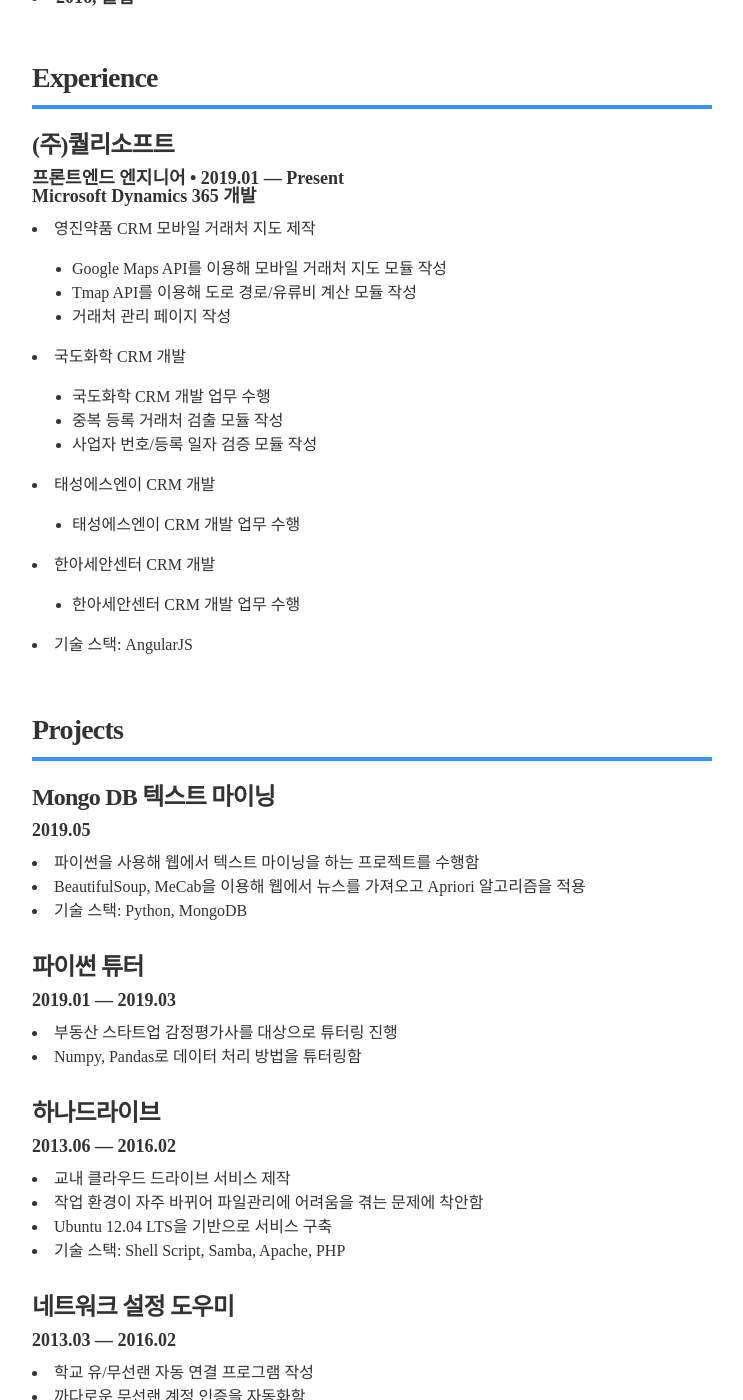
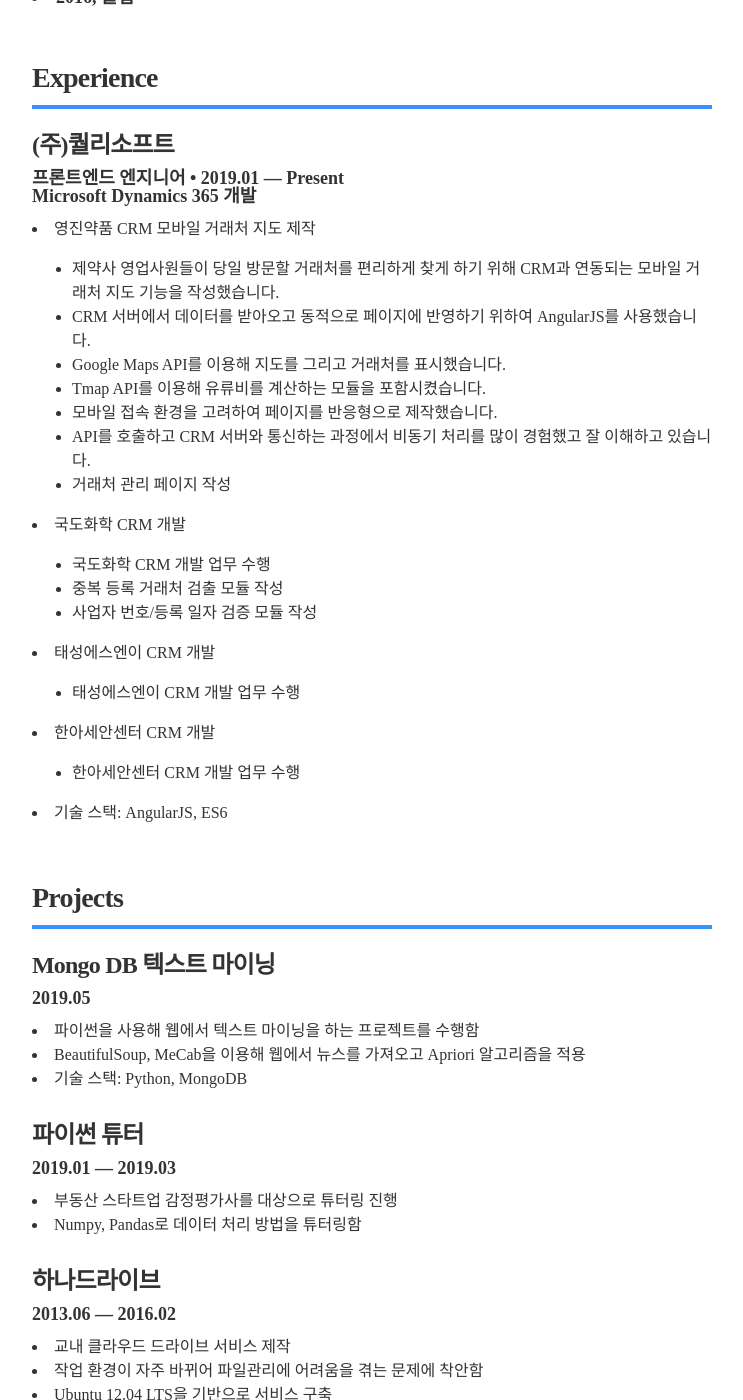
Before and after one commit to proxent/resume2, a Jekyll site: the page built from index.html, in a window 1280 px wide and 1400 px high, scrolled down 704 px. Shown: the whole window, without its empty margins (268-1011 px from the left). Built offline with Jekyll 4.4.1, drawn with Linux system fonts in a browser that asks for light colours.

Commit message:
major update

```diff
--- a/_data/experience.yml
+++ b/_data/experience.yml
@@ -6,8 +6,12 @@
   summary: "
   <li>영진약품 CRM 모바일 거래처 지도 제작</li>
   <ul>
-  <li>Google Maps API를 이용해 모바일 거래처 지도 모듈 작성</li>
-  <li>Tmap API를 이용해 도로 경로/유류비 계산 모듈 작성</li>
+  <li>제약사 영업사원들이 당일 방문할 거래처를 편리하게 찾게 하기 위해 CRM과 연동되는 모바일 거래처 지도 기능을 작성했습니다.</li>
+  <li>CRM 서버에서 데이터를 받아오고 동적으로 페이지에 반영하기 위하여 AngularJS를 사용했습니다.</li>
+  <li>Google Maps API를 이용해 지도를 그리고 거래처를 표시했습니다.</li>
+  <li>Tmap API를 이용해 유류비를 계산하는 모듈을 포함시켰습니다.</li>
+  <li>모바일 접속 환경을 고려하여 페이지를 반응형으로 제작했습니다.</li>
+  <li>API를 호출하고 CRM 서버와 통신하는 과정에서 비동기 처리를 많이 경험했고 잘 이해하고 있습니다.</li>
   <li>거래처 관리 페이지 작성</li>
   </ul>
   <li>국도화학 CRM 개발</li>
@@ -24,4 +28,4 @@
   <ul>
   <li>한아세안센터 CRM 개발 업무 수행</li>
   </ul>
-  <li>기술 스택: AngularJS</li>"
+  <li>기술 스택: AngularJS, ES6</li>"
```
Also changed, not shown: _data/projects.yml (+12 -4 lines).
